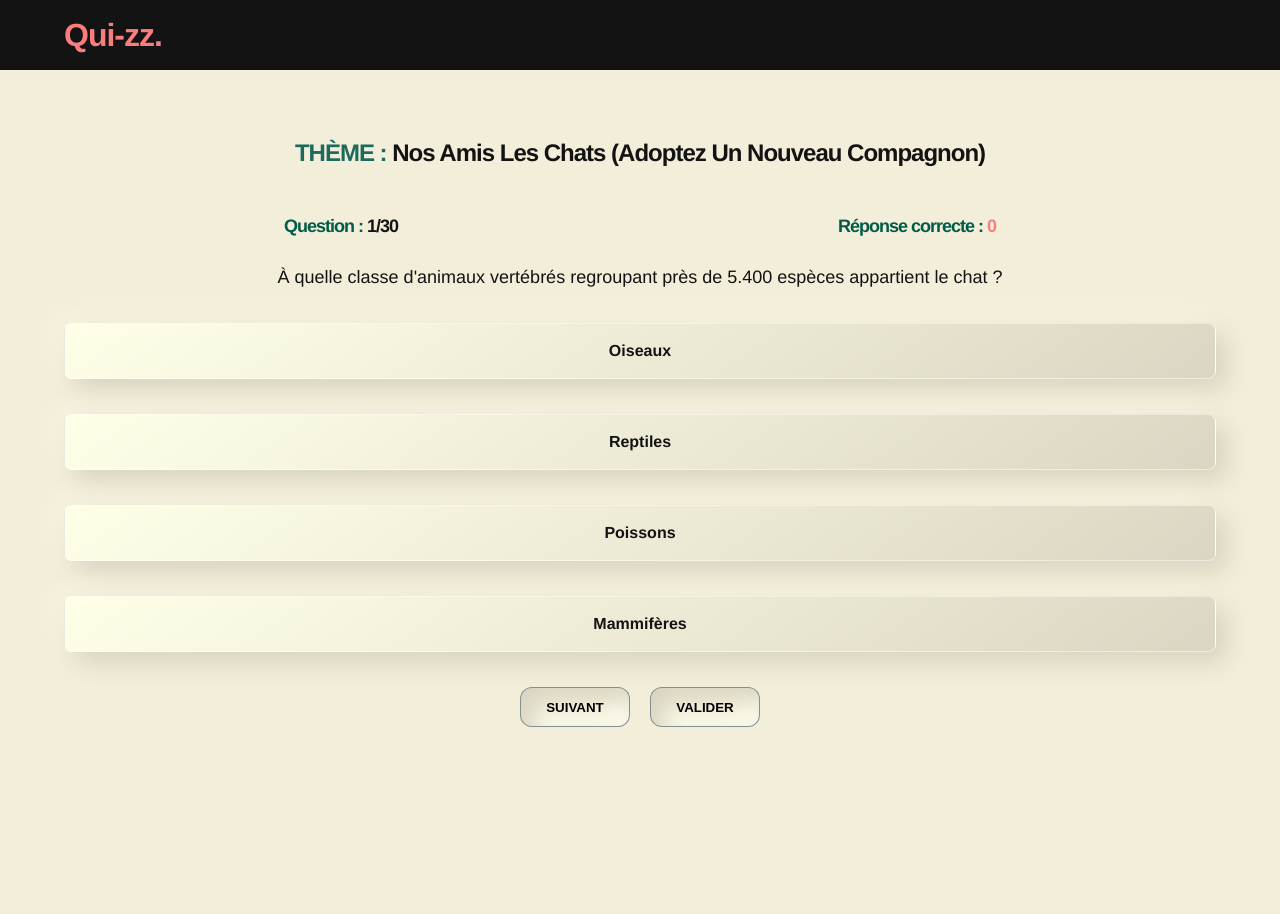
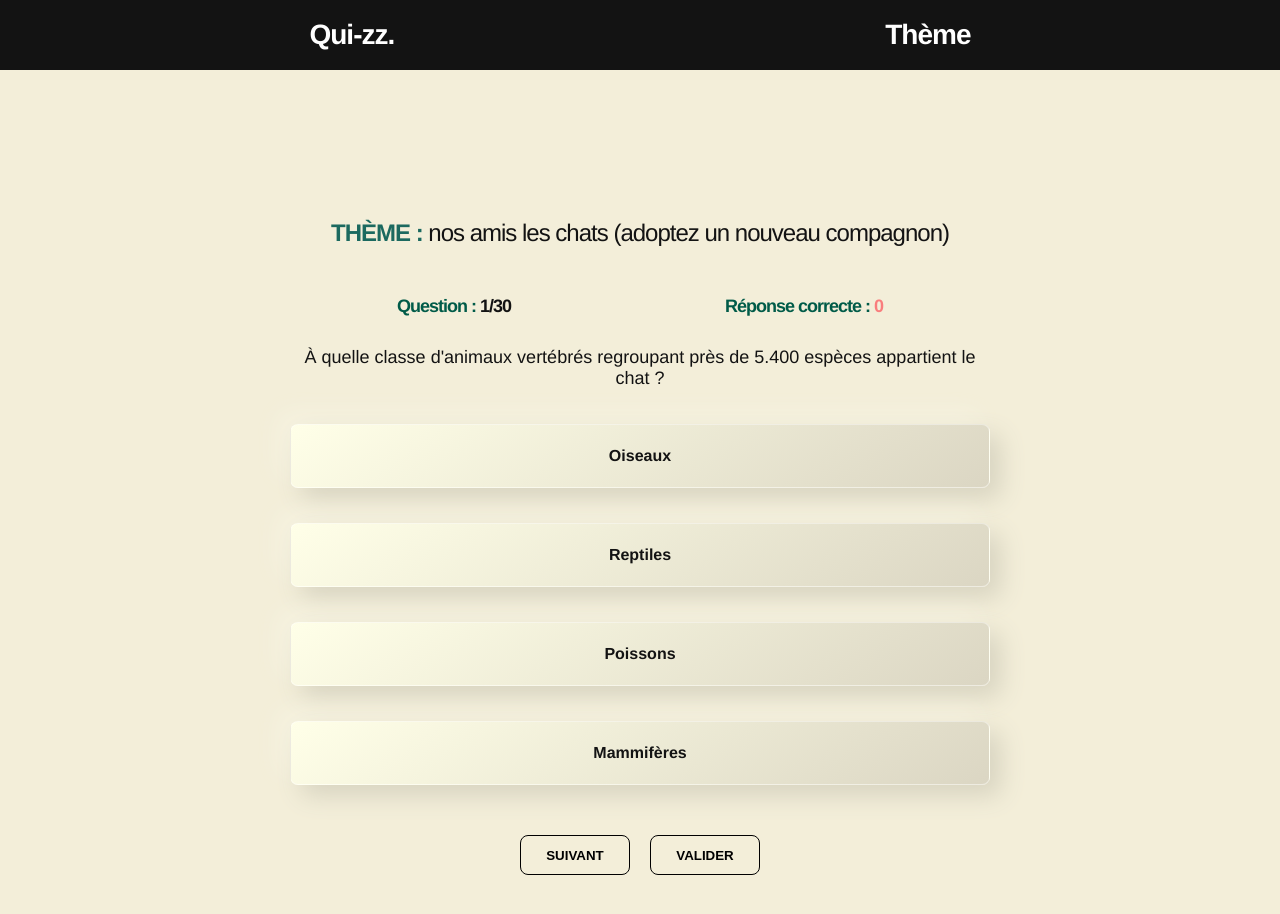
Before and after one commit to DevDams/qui-zz, a Vue app: page /#/chat in a window 1280 px wide. Shown: the top 914 px of the page. Before the commit the page ends 827 px from the top, so only its background shows below. Built offline with nearby package versions, Linux system fonts and the light colour scheme.

Commit message:
fixed bug in UI

```diff
--- a/src/components/Intro.vue
+++ b/src/components/Intro.vue
@@ -70,4 +70,20 @@ h1 {
   text-transform: uppercase;
   letter-spacing: -2px;
 }
+
+@media (min-height: 750px) {
+  .container {
+    height: 100vh;
+  }
+}
+
+@media (min-width: 767px) {
+  .container {
+    height: 100vh;
+  }
+
+  .creativity {
+    width: 100%;
+  }
+}
 </style>
--- a/src/components/Navbar.vue
+++ b/src/components/Navbar.vue
@@ -3,6 +3,9 @@
     <div class="content">
       <router-link to="/">
         <h1>Qui-zz.</h1>
+      </router-link>
+      <router-link to="/start">
+        <h1>Thème</h1>
       </router-link>
     </div>
   </div>
@@ -24,13 +27,16 @@ export default {
 
 .content {
   width: 90%;
+  display: flex;
+  justify-content: space-around;
   margin: auto;
   text-align: left;
 }
 
 a {
   text-decoration: none;
-  color: #F97D7D;
+  color: white;
   letter-spacing: -1px;
+  font-size: 14px;
 }
 </style>
--- a/src/components/Question.vue
+++ b/src/components/Question.vue
@@ -30,7 +30,7 @@
           :class="[
             !submit && select === index ? 'selected' :
             submit && select === index && currentQuestion.réponse === currentQuestion.propositions[select] ? 'true' :
-            submit && select === index && currentQuestion.réponse !== currentQuestion.propositions[select] ? 'dd' : ''
+            submit && select === index && currentQuestion.réponse !== currentQuestion.propositions[select] ? 'false' : ''
           ]"
         >{{ answer }}</p>
       </div>
@@ -101,7 +101,7 @@ export default {
 <style scoped>
 .container {
   width: 90%;
-  margin: auto;
+  margin: 100px auto;
   margin-bottom: 100px;
 }
 
@@ -117,7 +117,8 @@ export default {
 }
 
 .theme h2 span {
-  text-transform: capitalize;
+  text-transform: lowercase;
+  font-weight: 500;
   color: #131313;
 }
 
@@ -189,7 +190,6 @@ export default {
 }
 
 .question_box .question p {
-  font-weight: 500;
   font-size: 18px;
 }
 
@@ -209,7 +209,7 @@ export default {
 }
 
 .question_box .button {
-  margin-top: 30px;
+  margin-top: 50px;
 }
 
 .question_box .button button {
@@ -217,14 +217,12 @@ export default {
   height: 40px;
   outline: none;
   color: black;
-  border: 1px solid #2f485891;
-  border-radius: 12px;
+  border: 1px solid black;
+  border-radius: 8px;
   margin: 0 10px;
   font-weight: 700;
   text-transform: uppercase;
   background: #F3EED9;
-box-shadow: inset 11px 11px 24px #d8d4c1,
-            inset -11px -11px 24px #fffff1;
 }
 
 .question_box .anecdote {
@@ -246,13 +244,9 @@ box-shadow: inset 11px 11px 24px #d8d4c1,
   color: white;
 }
 
-.dd {
+.false {
   background: #F97D7D !important;
   color: white;
-}
-
-.ee {
-  color: coral;
 }
 
 @media (max-width: 350px) {
@@ -268,4 +262,15 @@ box-shadow: inset 11px 11px 24px #d8d4c1,
     margin-top: 5px;
   }
 }
+
+@media (min-width: 767px) {
+  .container {
+    width: 700px;
+    margin-top: 150px;
+  }
+
+  .question_box .answer {
+    padding: 22px 0;
+  }
+}
 </style>
--- a/src/components/Theme.vue
+++ b/src/components/Theme.vue
@@ -75,11 +75,10 @@ export default {
 <style scoped>
 .container {
   width: 90%;
-  margin: 100px auto;
+  margin: 120px auto;
 }
 
 h1 {
-  text-transform: uppercase;
   letter-spacing: -2px;
   line-height: 1.1em;
   color: #005B48;
@@ -87,7 +86,7 @@ h1 {
 
 h3 {
   font-weight: 600;
-  color: #2F4858;
+  color: #3B3828;
   margin-top: 40px;
 }
 
@@ -107,12 +106,31 @@ h3 {
   height: 170px;
   margin-top: 10px;
   border-radius: 12px;
-  background: linear-gradient(145deg, #dbd6c3, #ffffe8);
-  box-shadow:  11px 11px 33px #d6d1bf,
-             -11px -11px 33px #fffff3;
+  background: #f3eed9;
+  box-shadow:  6px 6px 30px #cfcab8,
+              -4px -4px 10px #fffffa;
 }
 
 .theme img {
   width: 60px;
 }
+
+@media (min-width: 500px) {
+  .theme {
+    margin: 10px 10px 0;
+  }
+}
+
+@media (min-width: 754px) {
+  .cards {
+    width: 670px;
+  }
+}
+
+@media (max-width: 360px) {
+  .theme {
+    width: 170px;
+    height: 180px;
+  }
+}
 </style>
```
